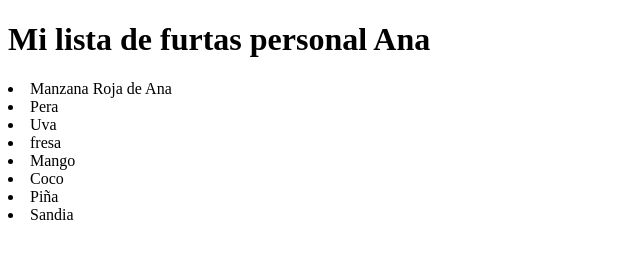
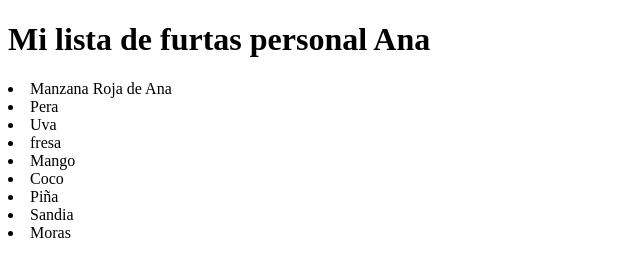
Before and after one commit to walbertoRH3/curso-git-G09, a plain HTML site: page archivo2.html in a window 1280 px wide. Shown: the full height of the page, 0-640 px from the left. Drawn offline with Linux system fonts and the light colour scheme.

Commit message:
se agrego moras a la lista de frutas

```diff
--- a/archivo2.html
+++ b/archivo2.html
@@ -15,5 +15,6 @@
     <li>Coco</li>
     <li>Piña</li>
     <li>Sandia</li>
+    <li>Moras</li>
 </body>
 </html>
```
